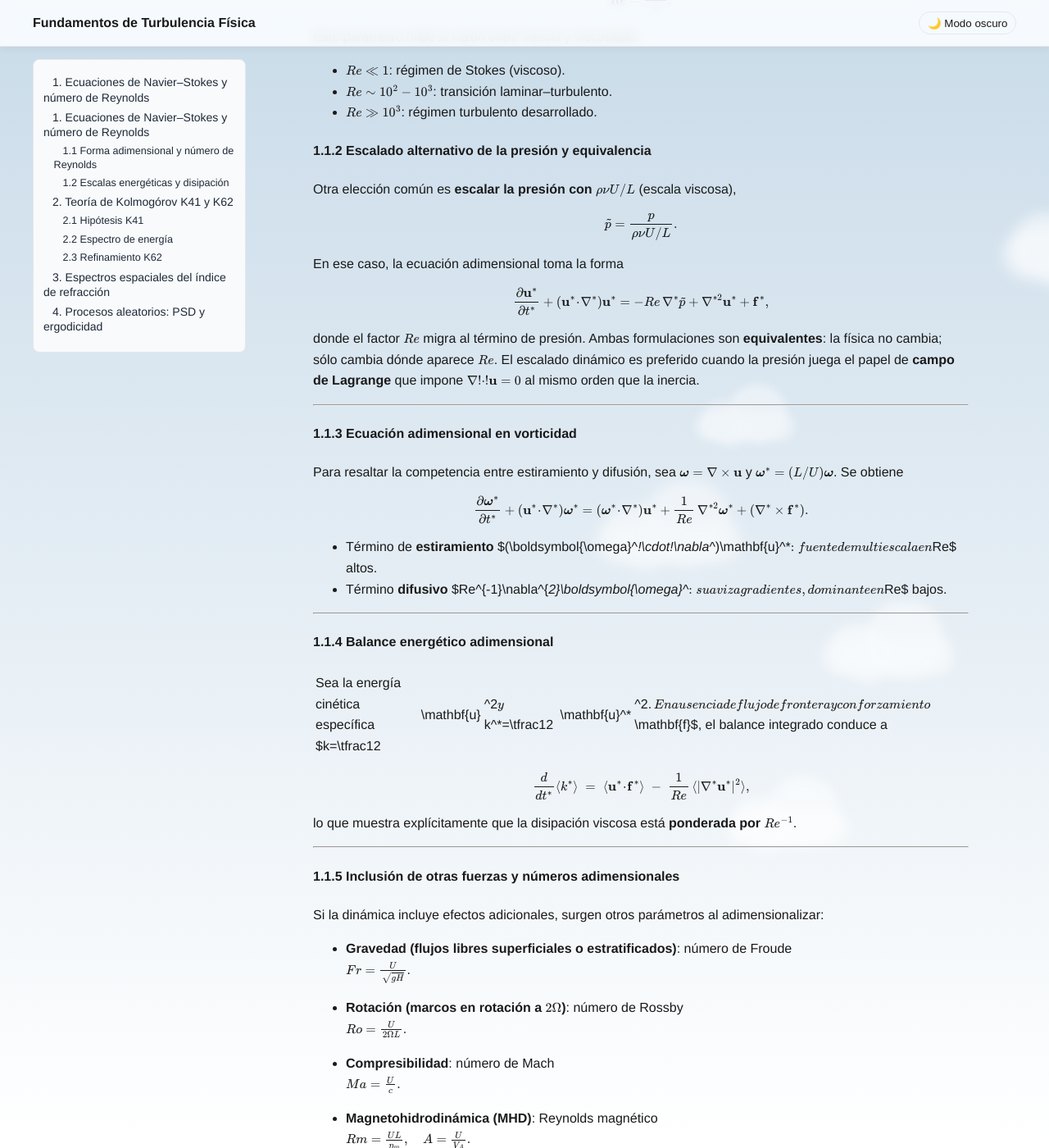
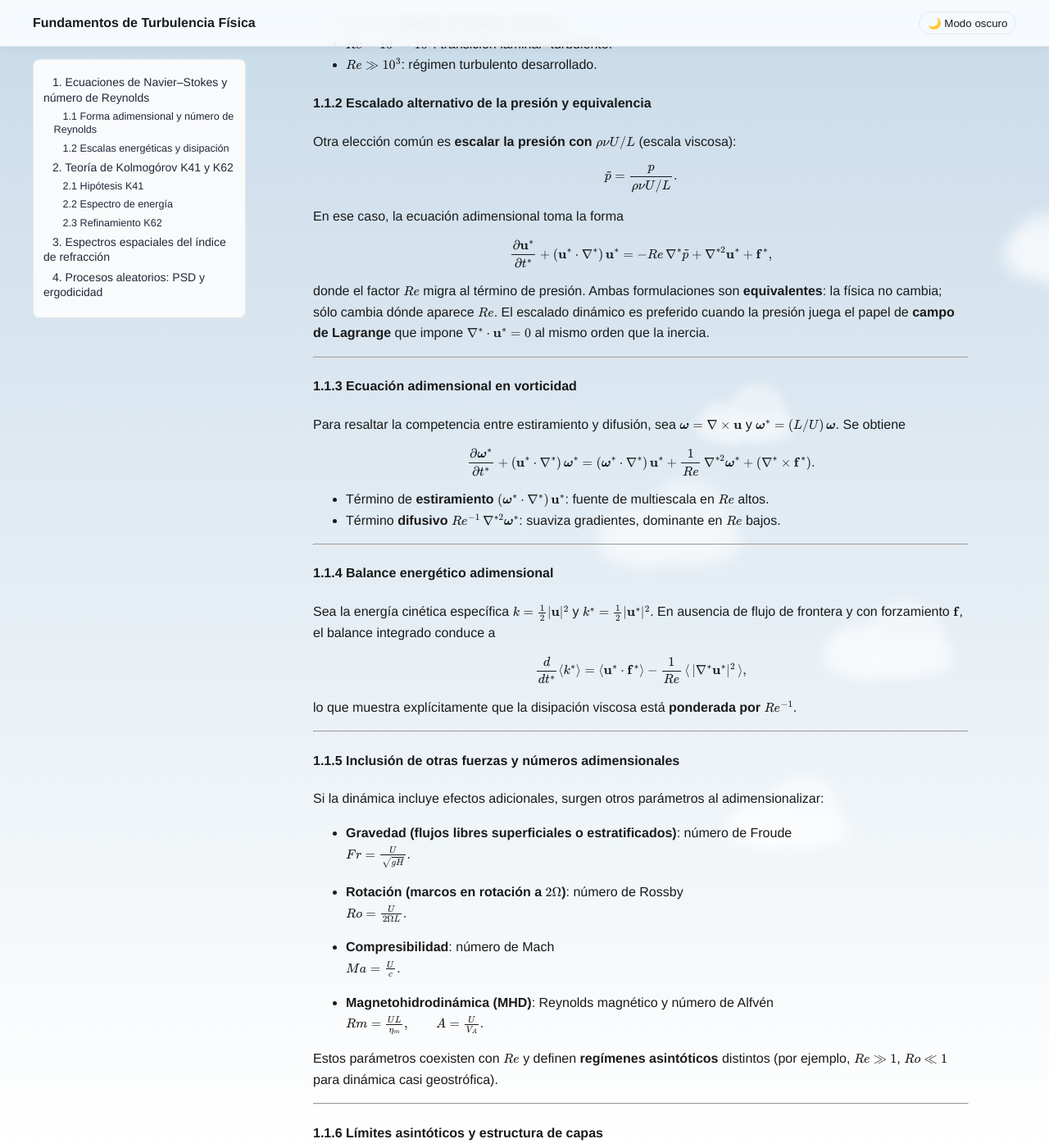
Before and after one commit to h-farfan/AT, a Jekyll site: the page built from topics/fundamentos-turbulencia.md, in a window 1280 px wide and 1400 px high, scrolled down 1314 px. Shown: the whole window at 82% size. Built offline with Jekyll 4.4.1, drawn with Linux system fonts in a browser that asks for light colours; some of the changed text lies outside the part shown.

Commit message:
Add files via upload

```diff
--- a/topics/fundamentos-turbulencia.md
+++ b/topics/fundamentos-turbulencia.md
@@ -3,8 +3,6 @@ layout: default
 title: Fundamentos de Turbulencia Física
 permalink: /fundamentos-turbulencia.html
 ---
-
-## 1. Ecuaciones de Navier–Stokes y número de Reynolds
 
 ## 1. Ecuaciones de Navier–Stokes y número de Reynolds
 
@@ -69,43 +67,58 @@ Este parámetro mide la razón entre inercia y viscosidad:
 
 #### 1.1.2 Escalado alternativo de la presión y equivalencia
 
-Otra elección común es **escalar la presión con $\rho\nu U/L$** (escala viscosa),
+Otra elección común es **escalar la presión con $\rho\nu U/L$** (escala viscosa):
 
 $$
-\tilde p=\frac{p}{\rho \nu U/L}.
+\tilde p = \frac{p}{\rho \nu U/L}.
 $$
 
 En ese caso, la ecuación adimensional toma la forma
 
 $$
-\frac{\partial \mathbf{u}^*}{\partial t^*}+(\mathbf{u}^*\!\cdot\!\nabla^*)\mathbf{u}^*
-=-Re\,\nabla^* \tilde p+\nabla^{*2}\mathbf{u}^*+\mathbf{f}^*,
+\frac{\partial \mathbf{u}^{\ast}}{\partial t^{\ast}}
++ (\mathbf{u}^{\ast}\cdot\nabla^{\ast})\,\mathbf{u}^{\ast}
+= -Re\,\nabla^{\ast}\tilde p
++ \nabla^{\ast 2}\mathbf{u}^{\ast}
++ \mathbf{f}^{\ast},
 $$
 
-donde el factor $Re$ migra al término de presión. Ambas formulaciones son **equivalentes**: la física no cambia; sólo cambia dónde aparece $Re$. El escalado dinámico es preferido cuando la presión juega el papel de **campo de Lagrange** que impone $\nabla\!\cdot\!\mathbf{u}=0$ al mismo orden que la inercia.
+donde el factor $Re$ migra al término de presión. Ambas formulaciones son **equivalentes**: la física no cambia; sólo cambia dónde aparece $Re$. El escalado dinámico es preferido cuando la presión juega el papel de **campo de Lagrange** que impone $\nabla^{\ast}\cdot\mathbf{u}^{\ast}=0$ al mismo orden que la inercia.
+
 
 ---
 
 #### 1.1.3 Ecuación adimensional en vorticidad
 
-Para resaltar la competencia entre estiramiento y difusión, sea $\boldsymbol{\omega}=\nabla\times\mathbf{u}$ y $\boldsymbol{\omega}^*=(L/U)\boldsymbol{\omega}$. Se obtiene
+Para resaltar la competencia entre estiramiento y difusión, sea
+$\boldsymbol{\omega} = \nabla \times \mathbf{u}$ y
+$\boldsymbol{\omega}^{\ast} = (L/U)\,\boldsymbol{\omega}$.
+Se obtiene
 
 $$
-\frac{\partial \boldsymbol{\omega}^*}{\partial t^*}+(\mathbf{u}^*\!\cdot\!\nabla^*)\boldsymbol{\omega}^*
-=(\boldsymbol{\omega}^*\!\cdot\!\nabla^*)\mathbf{u}^*+\frac{1}{Re}\,\nabla^{*2}\boldsymbol{\omega}^*+\left(\nabla^*\times\mathbf{f}^*\right).
+\frac{\partial \boldsymbol{\omega}^{\ast}}{\partial t^{\ast}}
++ (\mathbf{u}^{\ast}\cdot\nabla^{\ast})\,\boldsymbol{\omega}^{\ast}
+= (\boldsymbol{\omega}^{\ast}\cdot\nabla^{\ast})\,\mathbf{u}^{\ast}
++ \frac{1}{Re}\,\nabla^{\ast 2}\boldsymbol{\omega}^{\ast}
++ \left(\nabla^{\ast}\times\mathbf{f}^{\ast}\right).
 $$
 
-- Término de **estiramiento** $(\boldsymbol{\omega}^*\!\cdot\!\nabla^*)\mathbf{u}^*$: fuente de multiescala en $Re$ altos.
-- Término **difusivo** $Re^{-1}\nabla^{*2}\boldsymbol{\omega}^*$: suaviza gradientes, dominante en $Re$ bajos.
+- Término de **estiramiento** $(\boldsymbol{\omega}^{\ast}\cdot\nabla^{\ast})\,\mathbf{u}^{\ast}$: fuente de multiescala en $Re$ altos.
+- Término **difusivo** $Re^{-1}\,\nabla^{\ast 2}\boldsymbol{\omega}^{\ast}$: suaviza gradientes, dominante en $Re$ bajos.
+
 
 ---
 
 #### 1.1.4 Balance energético adimensional
 
-Sea la energía cinética específica $k=\tfrac12 |\mathbf{u}|^2$ y $k^*=\tfrac12 |\mathbf{u}^*|^2$. En ausencia de flujo de frontera y con forzamiento $\mathbf{f}$, el balance integrado conduce a
+Sea la energía cinética específica $k = \tfrac12 |\mathbf{u}|^2$ y
+$k^{\ast} = \tfrac12 |\mathbf{u}^{\ast}|^2$.
+En ausencia de flujo de frontera y con forzamiento $\mathbf{f}$, el balance integrado conduce a
 
 $$
-\frac{d}{dt^*}\langle k^*\rangle \;=\; \langle \mathbf{u}^*\!\cdot\!\mathbf{f}^*\rangle \;-\; \frac{1}{Re}\,\langle |\nabla^*\mathbf{u}^*|^2\rangle,
+\frac{d}{dt^{\ast}}\langle k^{\ast}\rangle
+= \langle \mathbf{u}^{\ast}\cdot\mathbf{f}^{\ast}\rangle
+- \frac{1}{Re}\,\langle\,|\nabla^{\ast}\mathbf{u}^{\ast}|^2\,\rangle,
 $$
 
 lo que muestra explícitamente que la disipación viscosa está **ponderada por $Re^{-1}$**.
@@ -118,25 +131,27 @@ Si la dinámica incluye efectos adicionales, surgen otros parámetros al adimens
 
 - **Gravedad (flujos libres superficiales o estratificados)**: número de Froude
   $$
-  Fr=\frac{U}{\sqrt{gH}}.
+  Fr = \frac{U}{\sqrt{gH}}.
   $$
 
 - **Rotación (marcos en rotación a $2\Omega$)**: número de Rossby
   $$
-  Ro=\frac{U}{2\Omega L}.
+  Ro = \frac{U}{2\Omega L}.
   $$
 
 - **Compresibilidad**: número de Mach
   $$
-  Ma=\frac{U}{c}.
+  Ma = \frac{U}{c}.
   $$
 
-- **Magnetohidrodinámica (MHD)**: Reynolds magnético
+- **Magnetohidrodinámica (MHD)**: Reynolds magnético y número de Alfvén
   $$
-  Rm=\frac{U L}{\eta_m}, \quad A=\frac{U}{V_A}.
+  Rm = \frac{U L}{\eta_m},
+  \qquad
+  A = \frac{U}{V_A}.
   $$
 
-Estos parámetros coexisten con $Re$ y definen **regímenes asintóticos** distintos (p. ej., $Re\gg1$, $Ro\ll1$ para dinámica casi geostrófica).
+Estos parámetros coexisten con $Re$ y definen **regímenes asintóticos** distintos (por ejemplo, $Re \gg 1$, $Ro \ll 1$ para dinámica casi geostrófica).
 
 ---
 
```
